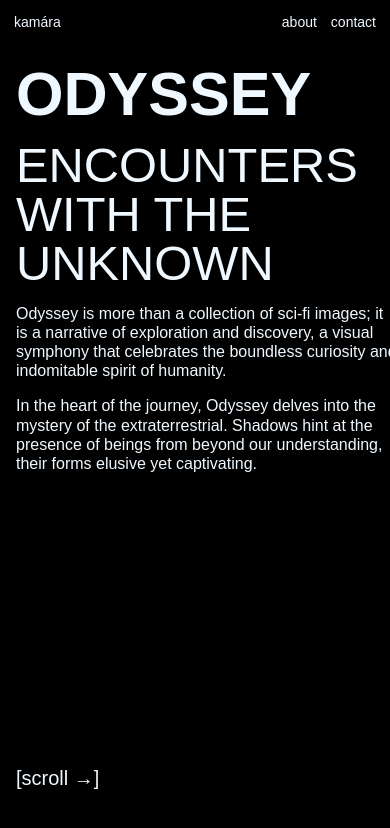
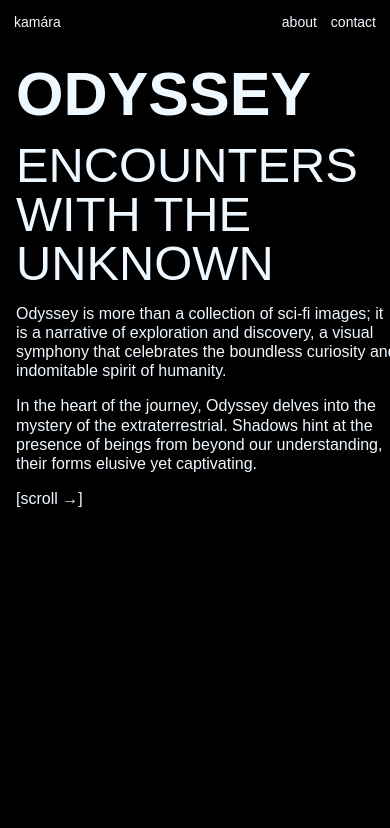
Before and after one commit to HristinaGjo/kamara, a React (Vite) app: page /odyssey in a window 390 px wide. Shown: the top 828 px of the page. Built offline with nearby package versions, Linux system fonts and the light colour scheme.

Commit message:
added scroller-scroll for mobile and different for desktop

```diff
--- a/src/pages/Cracker.jsx
+++ b/src/pages/Cracker.jsx
@@ -51,6 +51,7 @@ const Cracker = () => {
              <div className={classes.headline}>
                 <h1>Cracker</h1>
                 <h2>The Shadow of Neon Realities</h2>
+                <span className={classes.textScroll}>[<span>scroll &rarr;</span>]</span>
                 </div>
                 <div className={classes.textSpan}>
                 <span>In a dystopian future the world of Cracker comes to life through the lens
@@ -62,9 +63,9 @@ const Cracker = () => {
                         and the unyielding human spirit in the face of a cold, mechanized future.
                     </span>
                 </div>
-                <div className={classes.scroller}>
-                <span>[<span>scroll &rarr;</span>]</span>
-            </div>
+                <div className={classes.scrollerMobile}>
+                        <span>[<span>scroll &rarr;</span>]</span>
+                </div>
             </section>
             <section className={`${classes.container} ${classes.section02}`}>
                 <div className={classes.img}>
@@ -85,6 +86,7 @@ const Cracker = () => {
                 <div className={classes.headline}>
                 <h1>Cracker</h1>
                 <h2>The Shadow of Neon Realities</h2>
+                <span className={classes.textScroll}>[<span>scroll &rarr;</span>]</span>
                 </div>
                 <div className={classes.textSpan}>
                 <span> This series follows the journey of a lone protagonist, known only as Cracker,
@@ -97,6 +99,9 @@ const Cracker = () => {
                     and the fight for freedom and truth is fought in the shadows.
                 </span>
                 </div>
+                <div className={classes.scrollerMobile}>
+                        <span>[<span>scroll &rarr;</span>]</span>
+                    </div>
             </section>
 
             <section className={`${classes.container} ${classes.section04}`}>
--- a/src/pages/Dystopia.jsx
+++ b/src/pages/Dystopia.jsx
@@ -54,6 +54,7 @@ const Dystopia = () => {
                 <div className={classes.headline}>
                         <h1>Dystopia</h1>
                         <h2>Echoes of a Fallen World</h2>
+                        <span className={classes.textScroll}>[<span>scroll &rarr;</span>]</span>
                     </div>
                 <div className={classes.textSpan}>
                 <span>In a world where the future has unraveled into chaos, Dystopia tells the story of survival and
@@ -66,7 +67,7 @@ const Dystopia = () => {
                         Their journey is one of resilience and determination, as they fight to carve out a space for humanity amidst the ruins.
                     </span>
                 </div>
-                <div className={classes.scroller}>
+                <div className={classes.scrollerMobile}>
                 <span>[<span>scroll &rarr;</span>]</span>
             </div>
             </section>
@@ -89,6 +90,7 @@ const Dystopia = () => {
                     <div className={classes.headline}>
                         <h1>Dystopia</h1>
                         <h2>Echoes of a Fallen World</h2>
+                        <span className={classes.textScroll}>[<span>scroll &rarr;</span>]</span>
                     </div>
                 <div className={classes.textSpan}>
                 <span> Through their eyes, Dystopia reveals a world where the lines between past and future blur,
@@ -101,6 +103,9 @@ const Dystopia = () => {
                     and the enduring human drive to find light in the darkest of times.
                     </span>
                 </div>
+                <div className={classes.scrollerMobile}>
+                <span>[<span>scroll &rarr;</span>]</span>
+            </div>
             </section>
 
             <section className={`${classes.container} ${classes.section04}`}>
--- a/src/pages/Echoes.jsx
+++ b/src/pages/Echoes.jsx
@@ -60,6 +60,7 @@ const Echoes = () => {
                         <span>[<span>scroll &rarr;</span>]</span>
                     </div>
                 </section>
+
                 <section className={`${classes.container} ${classes.section02}`}>
                     <div className={classes.img}>
                         <img className={`${classes.img} ${classes.img07}`} src={img7} alt="image 7" />
@@ -67,10 +68,12 @@ const Echoes = () => {
                         <img className={`${classes.img} ${classes.img09}`} src={img9} alt="image 9" />
                     </div>
                 </section>
+
                 <section className={`${classes.container} ${classes.section03}`}>
                 <div className={classes.headline}>
                     <h1>Echoes<br /></h1>
                     <h2>A Journey into Future Realms</h2>
+                    <span className={classes.textScroll}>[<span>scroll &rarr;</span>]</span>
                     </div>
                     <div className={classes.textSpan}>
                         <span> Echoes is more than a collection of images; it is a narrative of our collective journey into the future.
@@ -81,7 +84,11 @@ const Echoes = () => {
                             to the boundless creativity and limitless potential of the human spirit in the age of tomorrow.
                         </span>
                     </div>
+                    <div className={classes.scrollerMobile}>
+                        <span>[<span>scroll &rarr;</span>]</span>
+                    </div>
                 </section>
+
                 <section className={`${classes.container} ${classes.section04}`}>
                     <div className={classes.img}>
                         <img className={`${classes.img} ${classes.img01}`} src={img1} alt="image 1" />
--- a/src/pages/Odyssey.jsx
+++ b/src/pages/Odyssey.jsx
@@ -64,9 +64,9 @@ const Odyssey = () => {
                     Shadows hint at the presence of beings from beyond our understanding, their forms elusive yet captivating.
                     </span>
                 </div>
-                <div className={classes.scroller}>
-                <span>[<span>scroll &rarr;</span>]</span>
-            </div>
+                <div className={classes.scrollerMobile}>
+                        <span>[<span>scroll &rarr;</span>]</span>
+                    </div>
             </section>
             <section className={`${classes.container} ${classes.section02}`}>
                 <div className={classes.img}>
@@ -87,12 +87,16 @@ const Odyssey = () => {
                 <div className={classes.headline}>
                 <h1>Odyssey</h1>
                 <h2>Encounters with the Unknown</h2>
+                <span className={classes.textScroll}>[<span>scroll &rarr;</span>]</span>
                 </div>
                 <div className={classes.textSpan}>
                 <span> Through this series, we are invited to dream, to imagine, and to embark on our own odysseys, wherever they may lead.
                 It is a testament to the fact that in the vast theater of the universe, the journey is just as important as the destination.
                     </span>
                 </div>
+                <div className={classes.scrollerMobile}>
+                        <span>[<span>scroll &rarr;</span>]</span>
+                    </div>
             </section>
 
             <section className={`${classes.container} ${classes.section04}`}>
--- a/src/styles/echoes.module.css
+++ b/src/styles/echoes.module.css
@@ -142,21 +142,6 @@
     margin-top: 2em;
   }
 
- /* .img1,
-  .img2,
-  .img3,
-  .img4,
-  .img5
-  .img6,
-  .img8
-  .img9 {
-    flex: 1;
-  }
-
-  .img7 {
-    flex: 2;
-  } */
-
   ::-webkit-scrollbar {
     display: none;
   }
@@ -165,13 +150,10 @@
     text-transform: uppercase;
   }
 
+  .scrollerMobile {
+    display: none;
+  }
 
-
-  /* Add this at the end of your CSS file */
-/* .fadeOut {
-  opacity: 0;
-  transition: opacity 0.5s ease-in-out;
-} */
 
   @media (max-width: 768px) {
 
@@ -287,6 +269,10 @@
       display: none;
     }
 
+    .scrollerMobile{
+      display: block;
+    }
+
 }
 
 
--- a/src/styles/landingPage.module.css
+++ b/src/styles/landingPage.module.css
@@ -105,7 +105,7 @@
     }
 
    .titleItem h1 {
-      font-size: 2.5rem;
+    font-size: 3.815rem;
     }
 
     .backgroundImage {
```
